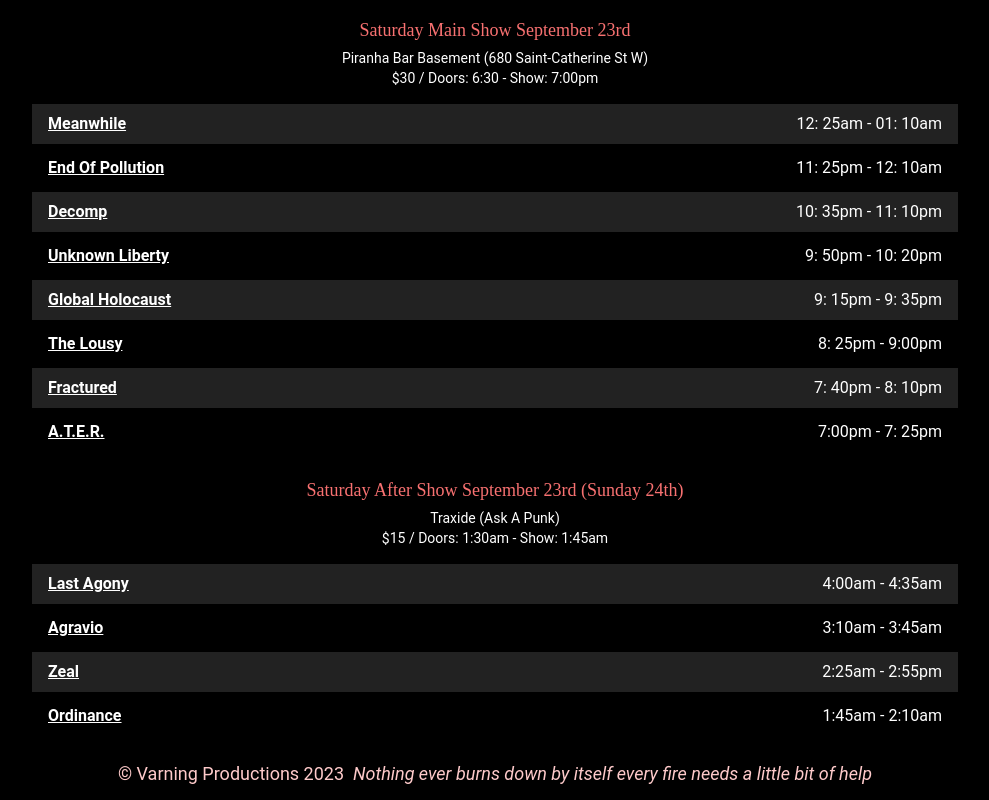
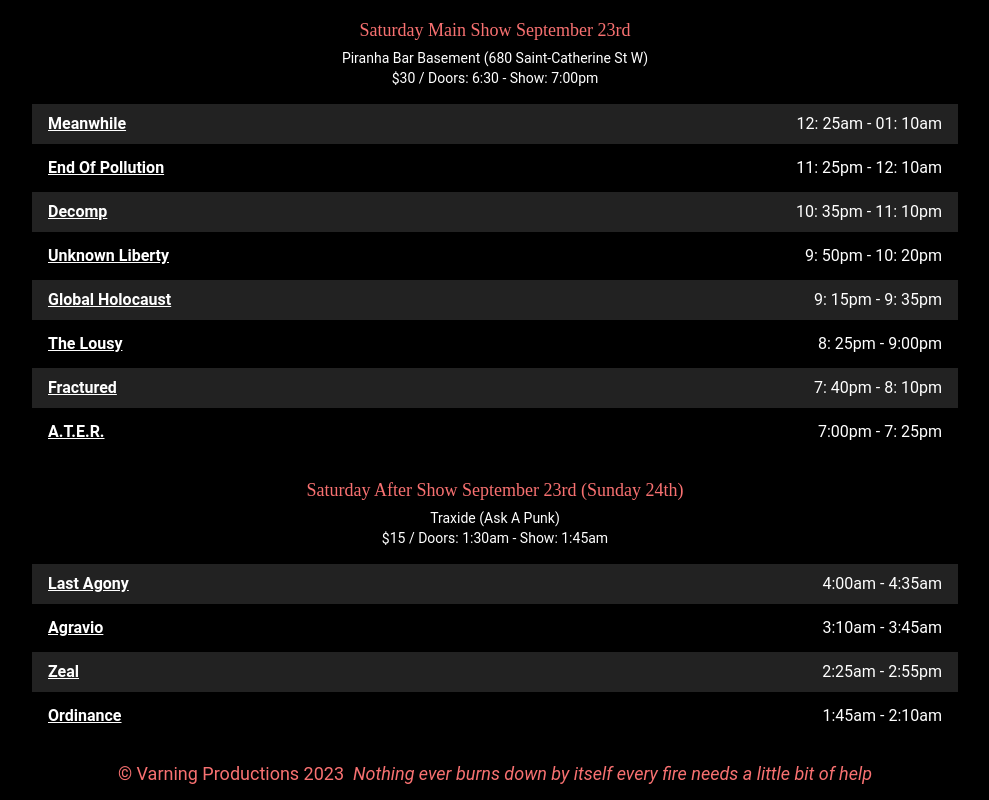
Before and after one commit to decontrol/varning, a React (Vite) app: page /program in a window 1280 px wide. Shown: the part 1830-2630 px from the top of the page, without its empty margins (145-1134 px from the left). Built offline with nearby package versions, Linux system fonts and the light colour scheme.

Commit message:
carousel bug not displayingn after show poster

```diff
--- a/src/App.tsx
+++ b/src/App.tsx
@@ -55,7 +55,7 @@ function App() {
 				<Route path='*' element={<NotFound />} />
 			</Routes>
 			<footer>
-				<p className='text-sm md:text-md lg:text-lg text-red-200 text-center my-3'>
+				<p className='text-sm md:text-md lg:text-lg text-red-400 text-center my-3'>
 					&copy; Varning Productions {new Date().getFullYear()}&nbsp;{' '}
 					<em>
 						Nothing ever burns down by itself every fire needs a little bit of
--- a/src/data/index.ts
+++ b/src/data/index.ts
@@ -31,6 +31,11 @@ export const carouselData = [
 	},
 	{
 		_id: 7,
+		description: '',
+		img: '../assets/images/carousel/img7.jpg',
+	},
+	{
+		_id: 8,
 		description: '',
 		img: '../assets/images/carousel/img7.jpg',
 	},
```
